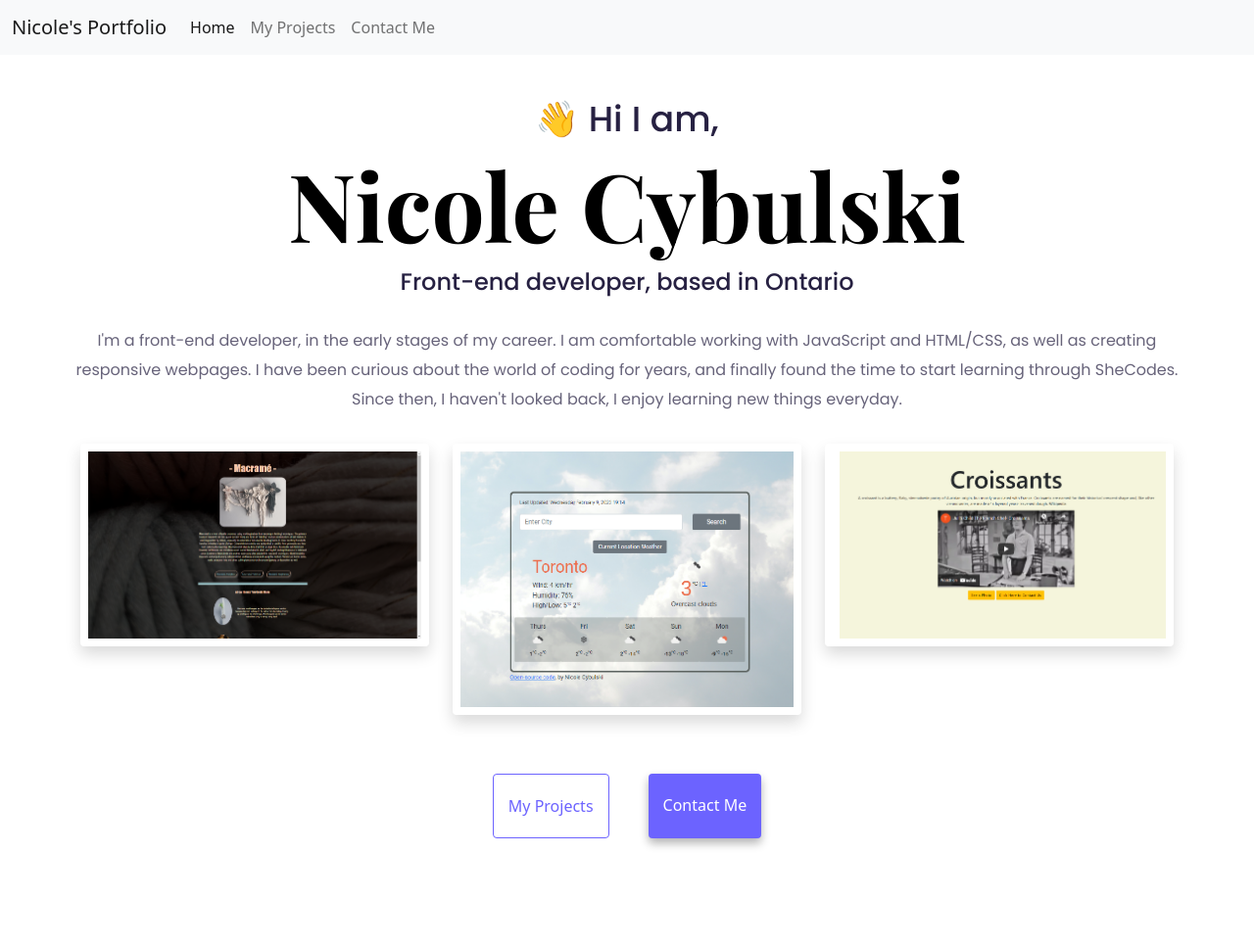
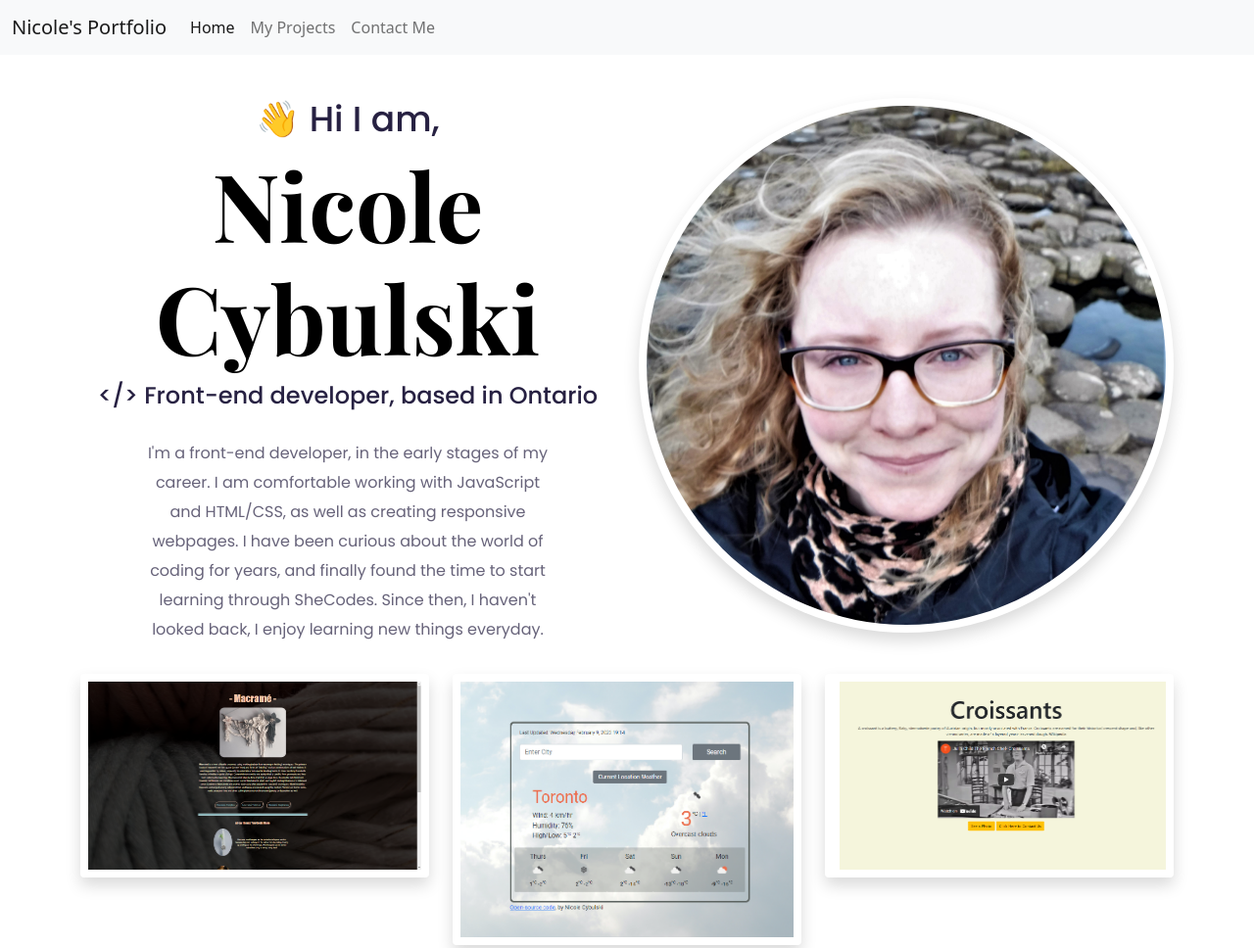
Before and after one commit to neecolacodes/Portfolio-Project, a plain HTML site: page index.html in a window 1280 px wide. Shown: the top 968 px of the page at 98% size. Before the commit the page ends 924 px from the top, so only its background shows below. Drawn offline with nearby package versions, Linux system fonts and the light colour scheme.

Commit message:
added portfolio picture and containers for about section

```diff
--- a/index.html
+++ b/index.html
@@ -67,18 +67,34 @@
         </div>
       </div>
     </nav>
+    <div class="about-section container">
+      <div class="row">
+        <div class="col-6">
           <h2 class="text-center">👋 Hi I am,</h2>
           <h1 class="text-center">Nicole Cybulski</h1>
-    <h3 class="text-center"></> Front-end developer, based in Ontario</h3>
+          <h3 class="text-center">
+            &lt;/&gt; Front-end developer, based in Ontario
+          </h3>
 
           <div class="about-paragraphs text-center">
             <p>
               I'm a front-end developer, in the early stages of my career. I am
-        comfortable working with JavaScript and HTML/CSS, as well as creating
-        responsive webpages. I have been curious about the world of coding for
-        years, and finally found the time to start learning through SheCodes.
-        Since then, I haven't looked back, I enjoy learning new things everyday.
+              comfortable working with JavaScript and HTML/CSS, as well as
+              creating responsive webpages. I have been curious about the world
+              of coding for years, and finally found the time to start learning
+              through SheCodes. Since then, I haven't looked back, I enjoy
+              learning new things everyday.
             </p>
+          </div>
+        </div>
+        <div class="col-6">
+          <img
+            src="images/portfoliopic.JPG"
+            alt="photo of Nicole"
+            class="portfolio-pic img-fluid p-2 shadow rounded-circle"
+          />
+        </div>
+      </div>
     </div>
     <div class="container">
       <div class="row">
```
Also changed, not shown: images/portfoliopic.JPG (added), style.css (line endings or trailing spaces). Lines whose indentation alone changed are shown as unchanged.
